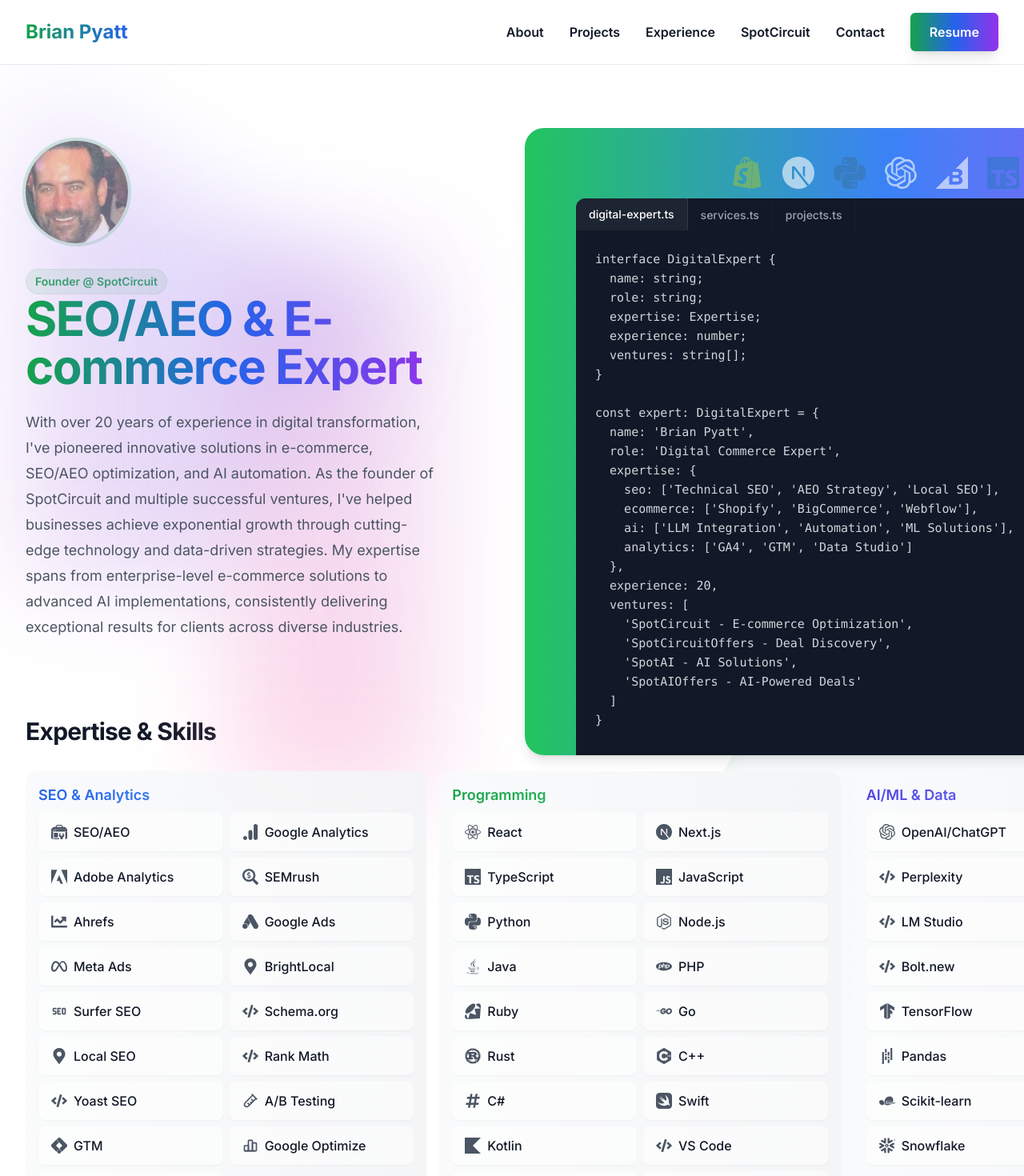
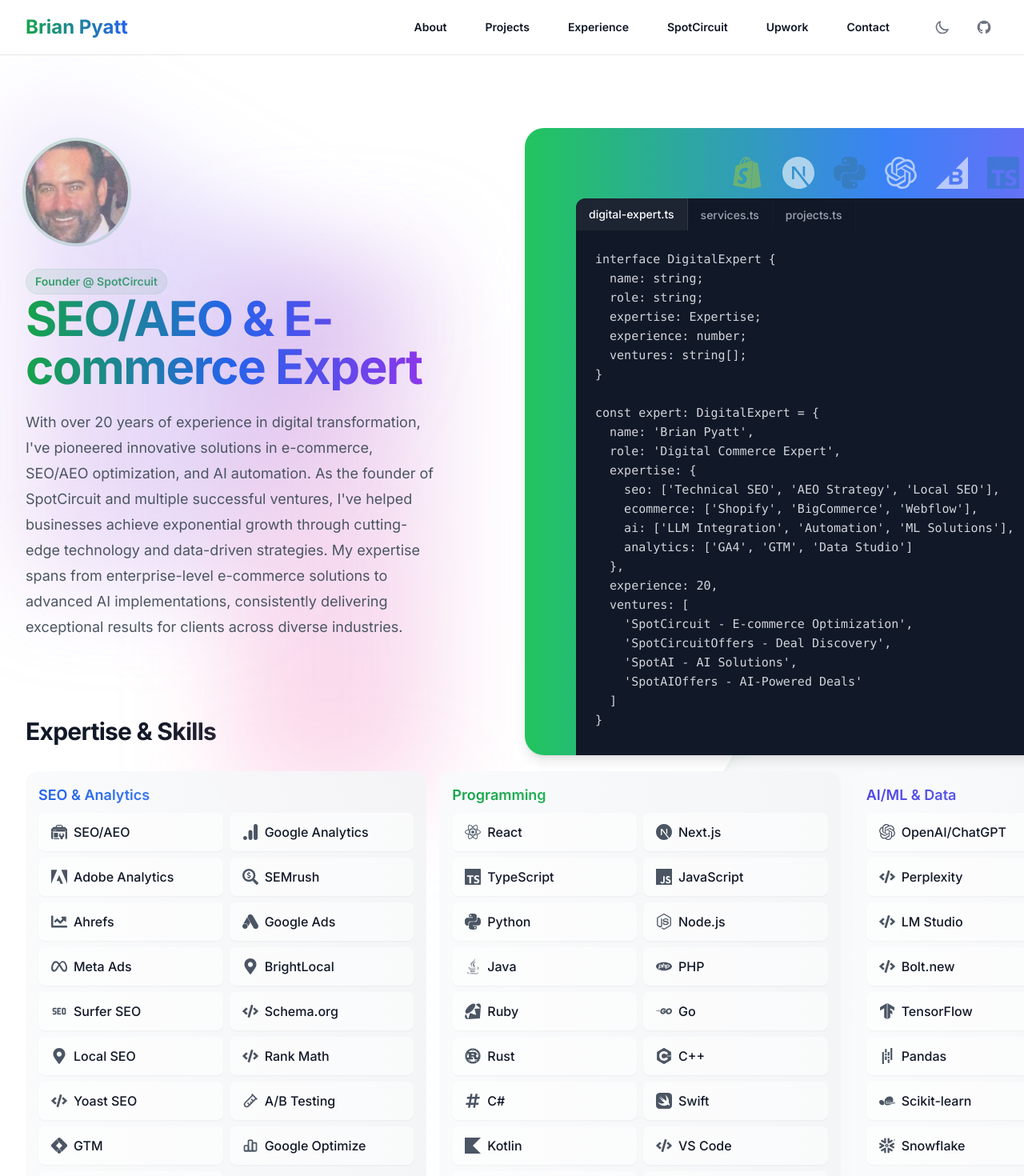
Before and after one commit to spotcircuit/portfolio, a Next.js app: page / in a window 1280 px wide. Shown: the top 1470 px of the page at 80% size. Built offline with nearby package versions, Linux system fonts and the light colour scheme.

Commit message:
feat: add strict type checking and fix build issues
- Add proper interfaces for Project and ProjectSocial
- Fix unused imports in Hero and Resume components
- Update tsconfig.json with strict type checking
- Improve component structure and styling

```diff
--- a/components/layout/Header.tsx
+++ b/components/layout/Header.tsx
@@ -1,19 +1,44 @@
 'use client';
 
-import { useState } from 'react';
+import { useState, useEffect } from 'react';
 import Link from 'next/link';
 import { motion } from 'framer-motion';
 
 export default function Header() {
   const [isOpen, setIsOpen] = useState(false);
+  const [isDark, setIsDark] = useState(false);
+
+  useEffect(() => {
+    // Check if user prefers dark mode
+    if (typeof window !== 'undefined') {
+      const darkMode = window.matchMedia('(prefers-color-scheme: dark)').matches;
+      setIsDark(document.documentElement.classList.contains('dark') || darkMode);
+    }
+  }, []);
+
+  const toggleDarkMode = () => {
+    const newMode = !isDark;
+    setIsDark(newMode);
+    document.documentElement.classList.toggle('dark');
+    localStorage.setItem('theme', newMode ? 'dark' : 'light');
+  };
 
   const navigation = [
     { name: 'About', href: '#about' },
     { name: 'Projects', href: '#projects' },
     { name: 'Experience', href: '#experience' },
     { name: 'SpotCircuit', href: 'https://www.spotcircuit.com', external: true },
+    { name: 'Upwork', href: 'https://www.upwork.com/freelancers/~017e1b39c3a62a0efe', external: true },
     { name: 'Contact', href: '#contact' },
-  ];
+  ] as const;
+
+  type NavigationItem = {
+    readonly name: string;
+    readonly href: string;
+    readonly external?: boolean;
+  };
+
+  const typedNavigation: readonly NavigationItem[] = navigation;
 
   return (
     <header className="fixed w-full top-0 z-50 bg-white/80 dark:bg-gray-900/80 backdrop-blur-md border-b border-gray-200 dark:border-gray-800">
@@ -34,15 +59,17 @@
           <button
             type="button"
             className="-m-2.5 inline-flex items-center justify-center rounded-md p-2.5 text-gray-700 dark:text-gray-200"
-            onClick={() => setIsOpen(!isOpen)}
+            onClick={() => setIsOpen((prev: boolean) => !prev)}
+            aria-expanded={isOpen}
+            aria-controls="mobile-menu"
           >
-            <span className="sr-only">Open main menu</span>
+            <span className="sr-only">{isOpen ? 'Close menu' : 'Open menu'}</span>
             {isOpen ? (
-              <svg className="h-6 w-6" fill="none" viewBox="0 0 24 24" strokeWidth="1.5" stroke="currentColor">
+              <svg className="h-6 w-6" fill="none" viewBox="0 0 24 24" strokeWidth="1.5" stroke="currentColor" aria-hidden="true">
                 <path strokeLinecap="round" strokeLinejoin="round" d="M6 18L18 6M6 6l12 12" />
               </svg>
             ) : (
-              <svg className="h-6 w-6" fill="none" viewBox="0 0 24 24" strokeWidth="1.5" stroke="currentColor">
+              <svg className="h-6 w-6" fill="none" viewBox="0 0 24 24" strokeWidth="1.5" stroke="currentColor" aria-hidden="true">
                 <path strokeLinecap="round" strokeLinejoin="round" d="M3.75 6.75h16.5M3.75 12h16.5m-16.5 5.25h16.5" />
               </svg>
             )}
@@ -52,27 +79,47 @@
           initial={{ opacity: 0, y: -20 }}
           animate={{ opacity: 1, y: 0 }}
           transition={{ duration: 0.5 }}
-          className="hidden lg:flex lg:gap-x-8 items-center"
+          className="hidden lg:flex lg:gap-x-12 items-center"
         >
-          {navigation.map((item) => (
+          {typedNavigation.map((item) => (
             <Link
               key={item.name}
               href={item.href}
               target={item.external ? '_blank' : undefined}
               rel={item.external ? 'noopener noreferrer' : undefined}
-              className="text-base font-semibold leading-6 text-gray-900 dark:text-gray-100 hover:text-green-600 dark:hover:text-green-400 transition-colors hover:scale-105 transform duration-200"
+              className="text-sm font-semibold leading-6 text-gray-900 dark:text-gray-100 hover:text-blue-600 dark:hover:text-blue-400"
             >
               {item.name}
             </Link>
           ))}
-          <Link
-            href="/resume/BrianPyatt_Resume.pdf"
-            target="_blank"
-            rel="noopener noreferrer"
-            className="px-6 py-3 text-base font-semibold text-white rounded-md bg-gradient-to-r from-green-600 via-blue-600 to-purple-600 hover:from-green-500 hover:via-blue-500 hover:to-purple-500 transition-all duration-200 shadow-lg hover:shadow-xl transform hover:-translate-y-0.5"
-          >
-            Resume
-          </Link>
+          <div className="hidden lg:flex lg:flex-1 lg:justify-end lg:gap-x-4">
+            <button
+              onClick={toggleDarkMode}
+              className="rounded-full p-2 text-gray-500 hover:text-gray-900 dark:text-gray-400 dark:hover:text-gray-100 transition-colors"
+              aria-label="Toggle dark mode"
+            >
+              {isDark ? (
+                <svg className="w-5 h-5" fill="none" viewBox="0 0 24 24" stroke="currentColor">
+                  <path strokeLinecap="round" strokeLinejoin="round" strokeWidth={2} d="M12 3v1m0 16v1m9-9h-1M4 12H3m15.364 6.364l-.707-.707M6.343 6.343l-.707-.707m12.728 0l-.707.707M6.343 17.657l-.707.707M16 12a4 4 0 11-8 0 4 4 0 018 0z" />
+                </svg>
+              ) : (
+                <svg className="w-5 h-5" fill="none" viewBox="0 0 24 24" stroke="currentColor">
+                  <path strokeLinecap="round" strokeLinejoin="round" strokeWidth={2} d="M20.354 15.354A9 9 0 018.646 3.646 9.003 9.003 0 0012 21a9.003 9.003 0 008.354-5.646z" />
+                </svg>
+              )}
+            </button>
+            <Link
+              href="https://github.com/spotcircuit"
+              target="_blank"
+              rel="noopener noreferrer"
+              className="rounded-full p-2 text-gray-500 hover:text-gray-900 dark:text-gray-400 dark:hover:text-gray-100 transition-colors"
+            >
+              <span className="sr-only">GitHub</span>
+              <svg className="w-5 h-5" fill="currentColor" viewBox="0 0 24 24">
+                <path fillRule="evenodd" d="M12 2C6.477 2 2 6.484 2 12.017c0 4.425 2.865 8.18 6.839 9.504.5.092.682-.217.682-.483 0-.237-.008-.868-.013-1.703-2.782.605-3.369-1.343-3.369-1.343-.454-1.158-1.11-1.466-1.11-1.466-.908-.62.069-.608.069-.608 1.003.07 1.531 1.032 1.531 1.032.892 1.53 2.341 1.088 2.91.832.092-.647.35-1.088.636-1.338-2.22-.253-4.555-1.113-4.555-4.951 0-1.093.39-1.988 1.029-2.688-.103-.253-.446-1.272.098-2.65 0 0 .84-.27 2.75 1.026A9.564 9.564 0 0112 6.844c.85.004 1.705.115 2.504.337 1.909-1.296 2.747-1.027 2.747-1.027.546 1.379.202 2.398.1 2.651.64.7 1.028 1.595 1.028 2.688 0 3.848-2.339 4.695-4.566 4.943.359.309.678.92.678 1.855 0 1.338-.012 2.419-.012 2.747 0 .268.18.58.688.482A10.019 10.019 0 0022 12.017C22 6.484 17.522 2 12 2z" clipRule="evenodd" />
+              </svg>
+            </Link>
+          </div>
         </motion.div>
       </nav>
 
@@ -90,7 +137,7 @@
         <div className={`fixed inset-x-0 top-[65px] bottom-0 bg-white/95 dark:bg-gray-900/95 backdrop-blur-md z-50 ${isOpen ? 'block' : 'hidden'}`}>
           <div className="flex flex-col px-4 pt-2 pb-4 space-y-2 divide-y divide-gray-200 dark:divide-gray-700">
             <div className="py-4 space-y-2">
-              {navigation.map((item) => (
+              {typedNavigation.map((item) => (
                 <Link
                   key={item.name}
                   href={item.href}
--- a/components/sections/Hero.tsx
+++ b/components/sections/Hero.tsx
@@ -5,7 +5,7 @@
 import Image from 'next/image';
 import Link from 'next/link';
 import {
-  FaArrowRight, FaSearchDollar, FaChartLine, FaMapMarkerAlt,
+  FaSearchDollar, FaChartLine, FaMapMarkerAlt,
   FaCode, FaCloud, FaMicrosoft, FaWindows, FaJava, FaHashtag
 } from 'react-icons/fa';
 import { TbSeo, TbChartBar } from 'react-icons/tb';
@@ -160,10 +160,10 @@
   }
 ];
 
-export default function Hero() {
-  const [activeTab, setActiveTab] = useState('expert');
+export default function Hero(): JSX.Element {
+  const [activeTab, setActiveTab] = useState<'expert' | 'services' | 'projects'>('expert');
 
-  const codeContent = {
+  const codeContent: Record<'expert' | 'services' | 'projects', string> = {
     expert: `interface DigitalExpert {
   name: string;
   role: string;
@@ -198,41 +198,20 @@
     platforms: string[];
     optimization: string[];
   };
-  ai: string[];
-}
-
-const services: Services = {
-  seo: {
-    technical: ['Core Web Vitals', 'Schema Markup', 'Site Architecture'],
-    content: ['AEO Strategy', 'Content Strategy', 'AI Integration']
-  },
-  ecommerce: {
-    platforms: ['Shopify', 'BigCommerce', 'Webflow'],
-    optimization: ['CRO & UX', 'Performance', 'Analytics']
-  },
-  ai: ['ChatGPT Integration', 'Custom LLMs', 'Workflow Automation']
+  ai: {
+    integration: string[];
+    automation: string[];
+  };
 }`,
     projects: `interface Project {
   name: string;
-  type: 'ecommerce' | 'ai' | 'deals';
-  tech: string[];
-  features: string[];
-}
-
-const projects: Project[] = [
-  {
-    name: 'SpotCircuit',
-    type: 'ecommerce',
-    tech: ['Next.js', 'Shopify', 'GA4'],
-    features: ['Store Optimization', 'SEO/AEO', 'Analytics']
-  },
-  {
-    name: 'SpotAI',
-    type: 'ai',
-    tech: ['Python', 'LangChain', 'OpenAI'],
-    features: ['Custom LLMs', 'Automation', 'Integration']
-  }
-]`
+  type: 'ecommerce' | 'ai' | 'analytics';
+  technologies: string[];
+  impact: {
+    metrics: string[];
+    results: number[];
+  };
+}`
   };
 
   return (
--- a/components/sections/Projects.tsx
+++ b/components/sections/Projects.tsx
@@ -3,39 +3,99 @@
 import { motion } from 'framer-motion';
 import Image from 'next/image';
 import Link from 'next/link';
+import { FaYoutube, FaLinkedin, FaInstagram, FaTiktok, FaTwitter, FaPinterest } from 'react-icons/fa';
+import { SiUpwork } from 'react-icons/si';
 
-const projects = [
+interface ProjectSocial {
+  readonly platform: string;
+  readonly url: string;
+  readonly icon: JSX.Element;
+  readonly color: string;
+}
+
+interface Project {
+  readonly name: string;
+  readonly description: string;
+  readonly image: string;
+  readonly link: string;
+  readonly github: string;
+  readonly tags: readonly string[];
+  readonly socials: readonly ProjectSocial[];
+}
+
+const projects: readonly Project[] = [
+  {
+    name: 'Tube2Link',
+    description: 'Developed an innovative AI-powered application that transforms YouTube videos into engaging LinkedIn posts. Features include OAuth authentication, automatic caption extraction, AI content generation with length control, and a modern responsive UI. Supports multiple video types and includes real-time previews.',
+    image: '/images/tube2link.jpg',
+    link: 'https://www.tube2link.com',
+    github: 'https://github.com/spotcircuit/tube2link',
+    tags: ['Next.js', 'TypeScript', 'OAuth', 'AI', 'TailwindCSS'] as const,
+    socials: [
+      { platform: 'Upwork', url: 'https://www.upwork.com/freelancers/~017e1b39c3a62a0efe', icon: <SiUpwork />, color: 'hover:text-[#6FDA44]' },
+      { platform: 'YouTube', url: 'https://youtube.com/@spotcircuit', icon: <FaYoutube />, color: 'hover:text-red-600' },
+      { platform: 'LinkedIn', url: 'https://linkedin.com/in/brianpyatt', icon: <FaLinkedin />, color: 'hover:text-blue-600' },
+      { platform: 'Instagram', url: 'https://instagram.com/spotcircuit', icon: <FaInstagram />, color: 'hover:text-pink-600' },
+      { platform: 'TikTok', url: 'https://tiktok.com/@spotcircuit', icon: <FaTiktok />, color: 'hover:text-black dark:hover:text-white' },
+      { platform: 'Twitter', url: 'https://twitter.com/spotcircuit', icon: <FaTwitter />, color: 'hover:text-blue-400' },
+      { platform: 'Pinterest', url: 'https://pinterest.com/spotcircuit', icon: <FaPinterest />, color: 'hover:text-red-700' }
+    ] as const
+  },
   {
     name: 'BnB Tobacco',
     description: 'Implemented comprehensive SEO/AEO optimization and e-commerce automation for one of the largest online tobacco retailers. Developed custom Shopify solutions, automated product listings, and optimized content for maximum visibility. Achieved significant improvements in organic traffic and conversion rates.',
     image: '/images/bnbtobacco.jpg',
     link: 'https://bnbtobacco.com',
-    tags: ['Shopify', 'SEO/AEO', 'E-commerce', 'Content Automation']
+    github: '',
+    tags: ['Shopify', 'SEO/AEO', 'E-commerce', 'Content Automation'] as const,
+    socials: [
+      { platform: 'Instagram', url: 'https://instagram.com/bnbtobacco', icon: <FaInstagram />, color: 'hover:text-pink-600' },
+      { platform: 'Pinterest', url: 'https://pinterest.com/bnbtobacco', icon: <FaPinterest />, color: 'hover:text-red-700' },
+      { platform: 'Twitter', url: 'https://twitter.com/bnbtobacco', icon: <FaTwitter />, color: 'hover:text-blue-400' }
+    ] as const
   },
   {
     name: 'StarCityGames',
     description: 'Revolutionized the online presence of the world\'s largest Magic: The Gathering retailer. Implemented advanced AI-driven product optimization, automated marketplace listings, and enhanced search visibility. Developed custom solutions for managing large-scale inventory and pricing automation.',
     image: '/images/starcitygames.jpg',
     link: 'https://starcitygames.com',
-    tags: ['E-commerce', 'Marketplace Integration', 'Inventory Management', 'AI Automation']
+    github: '',
+    tags: ['E-commerce', 'Marketplace Integration', 'Inventory Management', 'AI Automation'] as const,
+    socials: [
+      { platform: 'YouTube', url: 'https://youtube.com/@starcitygames', icon: <FaYoutube />, color: 'hover:text-red-600' },
+      { platform: 'Twitter', url: 'https://twitter.com/starcitygames', icon: <FaTwitter />, color: 'hover:text-blue-400' },
+      { platform: 'Instagram', url: 'https://instagram.com/starcitygames', icon: <FaInstagram />, color: 'hover:text-pink-600' }
+    ] as const
   },
   {
     name: 'TheFixClinic',
     description: 'Developed and implemented a comprehensive digital strategy for this healthcare provider. Created automated systems for appointment scheduling, content management, and patient engagement. Improved online visibility through targeted SEO/AEO optimization and content automation.',
     image: '/images/fixclinic.jpg',
     link: 'https://thefixclinic.com',
-    tags: ['Healthcare', 'SEO/AEO', 'Content Automation', 'Patient Engagement']
+    github: '',
+    tags: ['Healthcare', 'SEO/AEO', 'Content Automation', 'Patient Engagement'] as const,
+    socials: [
+      { platform: 'Instagram', url: 'https://instagram.com/thefixclinic', icon: <FaInstagram />, color: 'hover:text-pink-600' },
+      { platform: 'YouTube', url: 'https://youtube.com/@thefixclinic', icon: <FaYoutube />, color: 'hover:text-red-600' },
+      { platform: 'LinkedIn', url: 'https://linkedin.com/company/thefixclinic', icon: <FaLinkedin />, color: 'hover:text-blue-600' }
+    ] as const
   },
   {
     name: 'Mr. Maple',
     description: 'Transformed the online presence of this specialty plant nursery through custom e-commerce solutions. Implemented automated inventory management, optimized product listings, and enhanced customer engagement. Developed specialized content automation for unique plant varieties.',
     image: '/images/mrmaple.jpg',
     link: 'https://mrmaple.com',
-    tags: ['Shopify', 'E-commerce', 'Inventory Management', 'Content Optimization']
+    github: '',
+    tags: ['Shopify', 'E-commerce', 'Inventory Management', 'Content Optimization'] as const,
+    socials: [
+      { platform: 'YouTube', url: 'https://youtube.com/@mrmaple', icon: <FaYoutube />, color: 'hover:text-red-600' },
+      { platform: 'Instagram', url: 'https://instagram.com/mrmapletrees', icon: <FaInstagram />, color: 'hover:text-pink-600' },
+      { platform: 'Pinterest', url: 'https://pinterest.com/mrmapletrees', icon: <FaPinterest />, color: 'hover:text-red-700' }
+    ] as const
   }
-];
+] as const;
 
-export default function Projects() {
+export default function Projects(): JSX.Element {
   return (
     <section id="projects" className="relative">
       <div className="rounded-3xl bg-gradient-to-r from-gray-50/90 to-gray-100/90 dark:from-gray-800/90 dark:to-gray-900/90 p-4 sm:p-6 lg:p-8 h-full ring-1 ring-gray-900/10 dark:ring-white/10">
@@ -47,18 +107,19 @@
           >
             <h2 className="text-2xl sm:text-3xl font-bold tracking-tight text-gray-900 dark:text-gray-100">Featured Projects</h2>
             <p className="mt-4 text-base sm:text-lg leading-8 text-gray-600 dark:text-gray-400">
-              A collection of my most impactful projects, showcasing innovation in e-commerce and AI automation.
+              A collection of my most impactful projects, showcasing innovation in e-commerce, AI automation, and software development.
             </p>
           </motion.div>
 
           <div className="grid grid-cols-1 gap-6 sm:gap-8">
             {projects.map((project, index) => (
               <motion.article
-                key={project.name}
+                key={`${project.name}-${index}`}
                 initial={{ opacity: 0, y: 20 }}
                 whileInView={{ opacity: 1, y: 0 }}
-                transition={{ duration: 0.5, delay: index * 0.1 }}
-                className="relative isolate flex flex-col gap-6 sm:gap-8 lg:flex-row overflow-hidden rounded-2xl bg-white/50 dark:bg-gray-800/50 p-4 sm:p-6 ring-1 ring-gray-900/10 dark:ring-white/10"
+                whileHover={{ scale: 1.02 }}
+                transition={{ duration: 0.3, delay: index * 0.1 }}
+                className="relative isolate flex flex-col gap-6 sm:gap-8 lg:flex-row overflow-hidden rounded-2xl bg-white/50 dark:bg-gray-800/50 p-4 sm:p-6 ring-1 ring-gray-900/10 dark:ring-white/10 hover:ring-2 hover:ring-blue-500/50 dark:hover:ring-blue-400/50"
               >
                 <div className="relative aspect-[16/9] sm:aspect-[2/1] lg:aspect-square lg:w-64 lg:shrink-0">
                   <Image
@@ -72,12 +133,26 @@
 
                 <div className="flex flex-col flex-1">
                   <div className="flex items-center gap-x-4 text-xs mb-4">
-                    <Link
-                      href={project.link}
-                      className="relative z-10 rounded-full bg-gradient-to-r from-green-600 to-blue-600 px-3 py-1.5 font-medium text-white hover:from-green-500 hover:to-blue-500"
-                    >
-                      Visit Site
-                    </Link>
+                    {project.link && (
+                      <Link
+                        href={project.link}
+                        target="_blank"
+                        rel="noopener noreferrer"
+                        className="relative z-10 rounded-full bg-gradient-to-r from-green-600 to-blue-600 px-3 py-1.5 font-medium text-white hover:from-green-500 hover:to-blue-500 transition-all duration-300"
+                      >
+                        Visit Site
+                      </Link>
+                    )}
+                    {project.github && (
+                      <Link
+                        href={project.github}
+                        target="_blank"
+                        rel="noopener noreferrer"
+                        className="relative z-10 rounded-full bg-gradient-to-r from-gray-600 to-gray-700 px-3 py-1.5 font-medium text-white hover:from-gray-500 hover:to-gray-600 transition-all duration-300"
+                      >
+                        View on GitHub
+                      </Link>
+                    )}
                   </div>
 
                   <div className="group relative">
@@ -102,6 +177,25 @@
                       </span>
                     ))}
                   </div>
+                  {project.socials && (
+                    <div className="mt-6 pt-4 border-t border-gray-200 dark:border-gray-700">
+                      <h4 className="text-sm font-medium text-gray-500 dark:text-gray-400 mb-2">Connect on Social Media</h4>
+                      <div className="flex flex-wrap gap-3">
+                        {project.socials.map((social) => (
+                          <Link
+                            key={social.platform}
+                            href={social.url}
+                            target="_blank"
+                            rel="noopener noreferrer"
+                            className={`text-gray-500 dark:text-gray-400 text-xl transition-all duration-300 transform hover:scale-110 ${social.color}`}
+                            title={social.platform}
+                          >
+                            {social.icon}
+                          </Link>
+                        ))}
+                      </div>
+                    </div>
+                  )}
                 </div>
               </motion.article>
             ))}
--- a/components/sections/Resume.tsx
+++ b/components/sections/Resume.tsx
@@ -1,31 +1,24 @@
 'use client';
 
-import { motion } from 'framer-motion';
-
-export default function Resume() {
+export default function Resume(): JSX.Element {
   return (
-    <div id="resume" className="bg-white dark:bg-gray-900 py-24 sm:py-32">
-      <div className="mx-auto max-w-7xl px-6 lg:px-8">
-        <div className="mx-auto max-w-2xl lg:max-w-4xl">
-          <h2 className="text-3xl font-bold tracking-tight text-gray-900 dark:text-gray-100 sm:text-4xl">Resume</h2>
-          <div className="mt-6 aspect-[16/9] w-full overflow-hidden rounded-lg">
-            <iframe
-              src="/static/BrianPyattResume2025.pdf"
-              className="h-full w-full"
-              style={{ minHeight: '800px' }}
-            />
-          </div>
-          <div className="mt-6 flex justify-center">
-            <a
-              href="/static/BrianPyattResume2025.pdf"
-              download
-              className="rounded-md bg-green-600 px-3.5 py-2.5 text-sm font-semibold text-white shadow-sm hover:bg-green-500 focus-visible:outline focus-visible:outline-2 focus-visible:outline-offset-2 focus-visible:outline-green-600"
-            >
-              Download Resume
-            </a>
-          </div>
+    <section id="resume" className="relative">
+      <div className="rounded-3xl bg-gradient-to-r from-gray-50/90 to-gray-100/90 dark:from-gray-800/90 dark:to-gray-900/90 p-4 sm:p-6 lg:p-8 h-full ring-1 ring-gray-900/10 dark:ring-white/10">
+        <h2 className="text-2xl sm:text-3xl font-bold tracking-tight text-gray-900 dark:text-gray-100">Resume</h2>
+        <p className="mt-4 text-base sm:text-lg leading-8 text-gray-600 dark:text-gray-400">
+          Download my resume to learn more about my experience and skills.
+        </p>
+        <div className="mt-6">
+          <a
+            href="/resume.pdf"
+            target="_blank"
+            rel="noopener noreferrer"
+            className="inline-flex items-center rounded-lg bg-blue-600 px-4 py-2 text-sm font-semibold text-white shadow-sm hover:bg-blue-500 focus-visible:outline focus-visible:outline-2 focus-visible:outline-offset-2 focus-visible:outline-blue-600"
+          >
+            Download Resume
+          </a>
         </div>
       </div>
-    </div>
+    </section>
   );
 }
```
Also changed, not shown: app/layout.tsx (+13 -0 lines), tsconfig.json (+22 -10 lines), public/images/tube2link.jpg (added), 1 other file (tests, documents, lock files or other folders).
